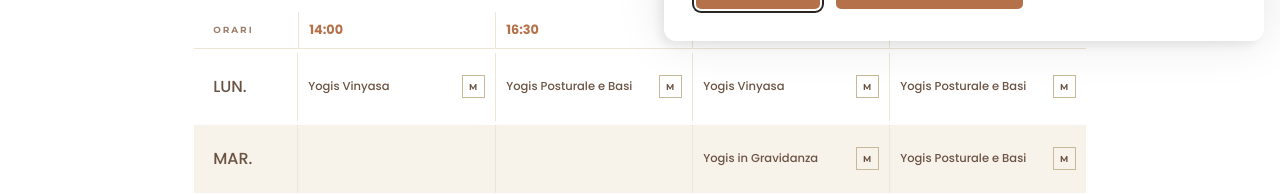
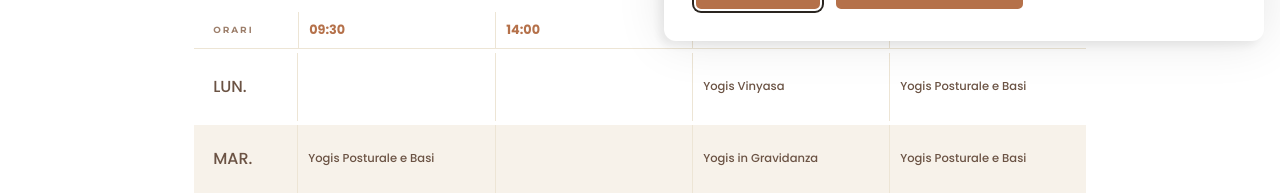
Before and after one commit to SimoneColarelli/claude-version, a plain HTML site: page public/orari/index.html in a window 1280 px wide. Shown: the part 743-937 px from the top of the page. Drawn offline with Linux system fonts and the light colour scheme.

Commit message:
Nuovo orario settimanale senza insegnanti, nota sui corsi a gruppi e LUNEDÌ accentato
- orari.json: colonne 09:30, 14:00, 18:00, 19:30; tolti Yogis per Bambini,
  Yogis Mum&Baby, lunedì 14:00/16:30 e mercoledì 14:00; aggiunte martedì
  Posturale e Basi, giovedì Vinyasa e venerdì Gravidanza alle 09:30
- rimossi insegnanti da JSON, validazione, renderer e CSS dell'orario
- nota sotto la tabella sulla programmazione di bambini e Mum&baby
- etichetta accessibile del lunedì: LUNEDÌ
- fallback HTML dell'orario rigenerato dal renderer

Co-Authored-By: Claude Opus 5.5 <noreply@anthropic.com>

```diff
--- a/public/assets/js/content-cms.js
+++ b/public/assets/js/content-cms.js
@@ -408,7 +408,6 @@
 
   function createSchedule(data, coursesData) {
     const courseById = new Map(model.getActiveCourses(coursesData).map(course => [course.id, course]));
-    const teacherById = new Map(data.insegnanti.map(teacher => [teacher.id, teacher]));
     const orderedDays = [...data.giorni].sort(
       (left, right) => model.DAY_ORDER.indexOf(left.giorno) - model.DAY_ORDER.indexOf(right.giorno)
     );
@@ -443,30 +442,23 @@
         if (sharedTimes[lessonIndex] && sharedTimes[lessonIndex] !== lesson.ora) {
           item.classList.add('orario-slot--time-exception');
         }
-        const isEmptySlot = (!lesson.corsoId && !lesson.insegnanteId)
-          || !courseById.has(lesson.corsoId);
+        const isEmptySlot = !lesson.corsoId || !courseById.has(lesson.corsoId);
 
         if (isEmptySlot) {
           item.classList.add('orario-slot--empty');
           item.setAttribute('aria-label', `${lesson.ora}: nessuna lezione programmata`);
 
           const emptyCourse = element('span', 'orario-course', 'Nessuna lezione');
-          const emptyTeacher = element('span', 'orario-teacher', '–');
           emptyCourse.setAttribute('aria-hidden', 'true');
-          emptyTeacher.setAttribute('aria-hidden', 'true');
-          item.append(time, emptyCourse, emptyTeacher);
+          item.append(time, emptyCourse);
           slots.append(item);
           return;
         }
 
         const course = courseById.get(lesson.corsoId);
-        const teacher = teacherById.get(lesson.insegnanteId);
-        item.setAttribute('aria-label', `${lesson.ora}: ${course.nome}, insegnante ${teacher.nome}`);
+        item.setAttribute('aria-label', `${lesson.ora}: ${course.nome}`);
         const courseName = element('span', 'orario-course', course.nome);
-        const teacherLabel = element('span', 'orario-teacher', teacher.sigla);
-        teacherLabel.setAttribute('aria-label', `Insegnante ${teacher.nome}`);
-        teacherLabel.title = `Insegnante: ${teacher.nome}`;
-        item.append(time, courseName, teacherLabel);
+        item.append(time, courseName);
         slots.append(item);
       });
 
--- a/public/assets/js/content-model.js
+++ b/public/assets/js/content-model.js
@@ -24,7 +24,7 @@
     'domenica'
   ];
   const DAY_LABELS = {
-    lunedi: 'LUNEDI\'',
+    lunedi: 'LUNEDÌ',
     martedi: 'MARTEDÌ',
     mercoledi: 'MERCOLEDÌ',
     giovedi: 'GIOVEDÌ',
@@ -204,21 +204,6 @@
       addIssue(issues, file, 'impossibile verificare corsoId senza un content/corsi.json valido');
     }
 
-    const teacherIds = new Set();
-    if (!Array.isArray(data.insegnanti) || data.insegnanti.length === 0) {
-      addIssue(issues, `${file}.insegnanti`, 'deve essere un array non vuoto');
-    } else {
-      data.insegnanti.forEach((teacher, index) => {
-        const path = `${file}.insegnanti[${index}]`;
-        if (!requireObject(teacher, path, issues)) return;
-        if (requireSlug(teacher.id, `${path}.id`, issues)) {
-          checkDuplicate(teacher.id, `${path}.id`, teacherIds, issues);
-        }
-        requireString(teacher.nome, `${path}.nome`, issues);
-        requireString(teacher.sigla, `${path}.sigla`, issues, { maxLength: 4 });
-      });
-    }
-
     const seenDays = new Set();
     const seenLessons = new Set();
     if (!Array.isArray(data.giorni) || data.giorni.length === 0) {
@@ -248,23 +233,12 @@
           if (requireString(lesson.ora, `${lessonPath}.ora`, issues) && !TIME_PATTERN.test(lesson.ora)) {
             addIssue(issues, `${lessonPath}.ora`, 'usa il formato 24 ore HH:MM');
           }
+          if (lesson.corsoId !== undefined && typeof lesson.corsoId !== 'string') {
+            addIssue(issues, `${lessonPath}.corsoId`, 'deve essere una stringa (vuota per uno slot senza lezione)');
+          }
           const courseId = typeof lesson.corsoId === 'string' ? lesson.corsoId.trim() : '';
-          const teacherId = typeof lesson.insegnanteId === 'string' ? lesson.insegnanteId.trim() : '';
-          const isEmptySlot = !courseId && !teacherId;
-
-          if (!isEmptySlot && (!courseId || !teacherId)) {
-            addIssue(
-              issues,
-              lessonPath,
-              'corsoId e insegnanteId devono essere entrambi valorizzati oppure entrambi vuoti'
-            );
-          }
-
           if (courseId && !courseIds.has(courseId)) {
             addIssue(issues, `${lessonPath}.corsoId`, `corso inesistente: ${courseId}`);
-          }
-          if (teacherId && !teacherIds.has(teacherId)) {
-            addIssue(issues, `${lessonPath}.insegnanteId`, `insegnante inesistente: ${teacherId}`);
           }
 
           const lessonKey = `${day.giorno}|${lesson.ora}`;
--- a/public/content/orari.json
+++ b/public/content/orari.json
@@ -1,53 +1,49 @@
 {
   "schemaVersion": 1,
-  "insegnanti": [
-    { "id": "insegnante-m", "nome": "M", "sigla": "M" },
-    { "id": "insegnante-d", "nome": "D", "sigla": "D" }
-  ],
   "giorni": [
     {
       "giorno": "lunedi",
       "lezioni": [
-        { "ora": "14:00", "corsoId": "vinyasa", "insegnanteId": "insegnante-m" },
-        { "ora": "16:30", "corsoId": "posturale", "insegnanteId": "insegnante-m"},
-        { "ora": "18:00", "corsoId": "vinyasa", "insegnanteId": "insegnante-m" },
-        { "ora": "19:30", "corsoId": "posturale", "insegnanteId": "insegnante-m" }
+        { "ora": "09:30", "corsoId": "" },
+        { "ora": "14:00", "corsoId": "" },
+        { "ora": "18:00", "corsoId": "vinyasa" },
+        { "ora": "19:30", "corsoId": "posturale" }
       ]
     },
     {
       "giorno": "martedi",
       "lezioni": [
-        { "ora": "14:00", "corsoId": "", "insegnanteId": "" },
-        { "ora": "16:30", "corsoId": "", "insegnanteId": "" },
-        { "ora": "18:00", "corsoId": "pregnancy", "insegnanteId": "insegnante-m" },
-        { "ora": "19:30", "corsoId": "posturale", "insegnanteId": "insegnante-m" }
+        { "ora": "09:30", "corsoId": "posturale" },
+        { "ora": "14:00", "corsoId": "" },
+        { "ora": "18:00", "corsoId": "pregnancy" },
+        { "ora": "19:30", "corsoId": "posturale" }
       ]
     },
     {
       "giorno": "mercoledi",
       "lezioni": [
-        { "ora": "14:00", "corsoId": "posturale", "insegnanteId": "insegnante-m" },
-        { "ora": "16:30", "corsoId": "bambini", "insegnanteId": "insegnante-m" },
-        { "ora": "18:00", "corsoId": "", "insegnanteId": "" },
-        { "ora": "19:30", "corsoId": "vinyasa", "insegnanteId": "insegnante-m" }
+        { "ora": "09:30", "corsoId": "" },
+        { "ora": "14:00", "corsoId": "" },
+        { "ora": "18:00", "corsoId": "" },
+        { "ora": "19:30", "corsoId": "vinyasa" }
       ]
     },
     {
       "giorno": "giovedi",
       "lezioni": [
-        { "ora": "14:00", "corsoId": "", "insegnanteId": "" },
-        { "ora": "16:30", "corsoId": "", "insegnanteId": "" },
-        { "ora": "18:00", "corsoId": "posturale", "insegnanteId": "insegnante-m" },
-        { "ora": "19:30", "corsoId": "vinyasa", "insegnanteId": "insegnante-m" }
+        { "ora": "09:30", "corsoId": "vinyasa" },
+        { "ora": "14:00", "corsoId": "" },
+        { "ora": "18:00", "corsoId": "posturale" },
+        { "ora": "19:30", "corsoId": "vinyasa" }
       ]
     },
     {
       "giorno": "venerdi",
       "lezioni": [
-        { "ora": "14:00", "corsoId": "vinyasa", "insegnanteId": "insegnante-m" },
-        { "ora": "16:30", "corsoId": "mum-baby", "insegnanteId": "insegnante-m" },
-        { "ora": "18:00", "corsoId": "", "insegnanteId": "" },
-        { "ora": "19:00", "corsoId": "vinyasa", "insegnanteId": "insegnante-d" }
+        { "ora": "09:30", "corsoId": "pregnancy" },
+        { "ora": "14:00", "corsoId": "vinyasa" },
+        { "ora": "18:00", "corsoId": "" },
+        { "ora": "19:00", "corsoId": "vinyasa" }
       ]
     }
   ]
--- a/public/orari/index.html
+++ b/public/orari/index.html
@@ -176,7 +176,7 @@
 
   .orario-slot {
     display: grid;
-    grid-template-columns: minmax(2.8rem, auto) minmax(0, 1fr) 1.45rem;
+    grid-template-columns: minmax(2.8rem, auto) minmax(0, 1fr);
     align-items: center;
     gap: clamp(0.3rem, 0.6vw, 0.5rem);
     min-width: 0;
@@ -190,8 +190,7 @@
     opacity: 0.58;
   }
 
-  .orario-slot--empty .orario-course,
-  .orario-slot--empty .orario-teacher {
+  .orario-slot--empty .orario-course {
     visibility: hidden;
   }
 
@@ -230,7 +229,7 @@
     }
 
     .orario-board--shared-times .orario-slot {
-      grid-template-columns: minmax(0, 1fr) 1.45rem;
+      grid-template-columns: minmax(0, 1fr);
     }
 
     .orario-board--shared-times .orario-slot .orario-time {
@@ -238,7 +237,7 @@
     }
 
     .orario-board--shared-times .orario-slot--time-exception {
-      grid-template-columns: minmax(2.8rem, auto) minmax(0, 1fr) 1.45rem;
+      grid-template-columns: minmax(2.8rem, auto) minmax(0, 1fr);
     }
 
     .orario-board--shared-times .orario-slot--time-exception .orario-time {
@@ -260,18 +259,6 @@
     font-size: clamp(0.72rem, 0.85vw, 0.82rem);
     font-weight: 500;
     line-height: 1.25;
-    color: var(--brown);
-  }
-
-  .orario-teacher {
-    display: inline-flex;
-    align-items: center;
-    justify-content: center;
-    width: 1.45rem;
-    aspect-ratio: 1;
-    border: 1px solid var(--sand);
-    font-size: 0.54rem;
-    font-weight: 700;
     color: var(--brown);
   }
 
@@ -644,13 +631,12 @@
     .orario-day-name h3 { font-size: 1.05rem; }
     .orario-slot {
       min-height: 3.25rem;
-      grid-template-columns: 3.4rem minmax(0, 1fr) 1.45rem;
+      grid-template-columns: 3.4rem minmax(0, 1fr);
       padding: 0.7rem 0.9rem;
     }
     .orario-slot + .orario-slot { border-top: 1px solid var(--cream-mid); border-left: 0; }
     .orario-time { font-size: 0.95rem; }
     .orario-course { font-size: 0.78rem; }
-    .orario-teacher { width: 1.45rem; }
   }
 
   @keyframes fadeUp { from { opacity: 0; transform: translateY(22px); } to { opacity: 1; transform: translateY(0); } }
@@ -702,13 +688,14 @@
     <a href="https://wa.me/393452233737" class="btn-ghost-dark">Prenota il posto</a>
   </div>
   <div class="orario-board" aria-label="Orario settimanale delle lezioni in studio" hidden>
-    <div class="orario-board-times" aria-hidden="true"><span class="orario-board-times-label">Orari</span><div class="orario-board-times-columns"><span class="orario-board-time">14:00</span><span class="orario-board-time">16:30</span><span class="orario-board-time">18:00</span><span class="orario-board-time">19:30</span></div></div>
-    <article class="orario-day"><div class="orario-day-name"><h3 aria-label="LUNEDI'">LUN.</h3></div><ul class="orario-slots"><li class="orario-slot" aria-label="14:00: Yogis Vinyasa, insegnante M"><time class="orario-time" datetime="14:00">14:00</time><span class="orario-course">Yogis Vinyasa</span><span class="orario-teacher" aria-label="Insegnante M" title="Insegnante: M">M</span></li><li class="orario-slot" aria-label="16:30: Yogis Posturale e Basi, insegnante M"><time class="orario-time" datetime="16:30">16:30</time><span class="orario-course">Yogis Posturale e Basi</span><span class="orario-teacher" aria-label="Insegnante M" title="Insegnante: M">M</span></li><li class="orario-slot" aria-label="18:00: Yogis Vinyasa, insegnante M"><time class="orario-time" datetime="18:00">18:00</time><span class="orario-course">Yogis Vinyasa</span><span class="orario-teacher" aria-label="Insegnante M" title="Insegnante: M">M</span></li><li class="orario-slot" aria-label="19:30: Yogis Posturale e Basi, insegnante M"><time class="orario-time" datetime="19:30">19:30</time><span class="orario-course">Yogis Posturale e Basi</span><span class="orario-teacher" aria-label="Insegnante M" title="Insegnante: M">M</span></li></ul></article>
-    <article class="orario-day"><div class="orario-day-name"><h3 aria-label="MARTEDÌ">MAR.</h3></div><ul class="orario-slots"><li class="orario-slot orario-slot--empty" aria-label="14:00: nessuna lezione programmata"><time class="orario-time" datetime="14:00">14:00</time><span class="orario-course" aria-hidden="true">Nessuna lezione</span><span class="orario-teacher" aria-hidden="true">–</span></li><li class="orario-slot orario-slot--empty" aria-label="16:30: nessuna lezione programmata"><time class="orario-time" datetime="16:30">16:30</time><span class="orario-course" aria-hidden="true">Nessuna lezione</span><span class="orario-teacher" aria-hidden="true">–</span></li><li class="orario-slot" aria-label="18:00: Yogis in Gravidanza, insegnante M"><time class="orario-time" datetime="18:00">18:00</time><span class="orario-course">Yogis in Gravidanza</span><span class="orario-teacher" aria-label="Insegnante M" title="Insegnante: M">M</span></li><li class="orario-slot" aria-label="19:30: Yogis Posturale e Basi, insegnante M"><time class="orario-time" datetime="19:30">19:30</time><span class="orario-course">Yogis Posturale e Basi</span><span class="orario-teacher" aria-label="Insegnante M" title="Insegnante: M">M</span></li></ul></article>
-    <article class="orario-day"><div class="orario-day-name"><h3 aria-label="MERCOLEDÌ">MER.</h3></div><ul class="orario-slots"><li class="orario-slot" aria-label="14:00: Yogis Posturale e Basi, insegnante M"><time class="orario-time" datetime="14:00">14:00</time><span class="orario-course">Yogis Posturale e Basi</span><span class="orario-teacher" aria-label="Insegnante M" title="Insegnante: M">M</span></li><li class="orario-slot" aria-label="16:30: Yogis per Bambini, insegnante M"><time class="orario-time" datetime="16:30">16:30</time><span class="orario-course">Yogis per Bambini</span><span class="orario-teacher" aria-label="Insegnante M" title="Insegnante: M">M</span></li><li class="orario-slot orario-slot--empty" aria-label="18:00: nessuna lezione programmata"><time class="orario-time" datetime="18:00">18:00</time><span class="orario-course" aria-hidden="true">Nessuna lezione</span><span class="orario-teacher" aria-hidden="true">–</span></li><li class="orario-slot" aria-label="19:30: Yogis Vinyasa, insegnante M"><time class="orario-time" datetime="19:30">19:30</time><span class="orario-course">Yogis Vinyasa</span><span class="orario-teacher" aria-label="Insegnante M" title="Insegnante: M">M</span></li></ul></article>
-    <article class="orario-day"><div class="orario-day-name"><h3 aria-label="GIOVEDÌ">GIO.</h3></div><ul class="orario-slots"><li class="orario-slot orario-slot--empty" aria-label="14:00: nessuna lezione programmata"><time class="orario-time" datetime="14:00">14:00</time><span class="orario-course" aria-hidden="true">Nessuna lezione</span><span class="orario-teacher" aria-hidden="true">–</span></li><li class="orario-slot orario-slot--empty" aria-label="16:30: nessuna lezione programmata"><time class="orario-time" datetime="16:30">16:30</time><span class="orario-course" aria-hidden="true">Nessuna lezione</span><span class="orario-teacher" aria-hidden="true">–</span></li><li class="orario-slot" aria-label="18:00: Yogis Posturale e Basi, insegnante M"><time class="orario-time" datetime="18:00">18:00</time><span class="orario-course">Yogis Posturale e Basi</span><span class="orario-teacher" aria-label="Insegnante M" title="Insegnante: M">M</span></li><li class="orario-slot" aria-label="19:30: Yogis Vinyasa, insegnante M"><time class="orario-time" datetime="19:30">19:30</time><span class="orario-course">Yogis Vinyasa</span><span class="orario-teacher" aria-label="Insegnante M" title="Insegnante: M">M</span></li></ul></article>
-    <article class="orario-day"><div class="orario-day-name"><h3 aria-label="VENERDÌ">VEN.</h3></div><ul class="orario-slots"><li class="orario-slot" aria-label="14:00: Yogis Vinyasa, insegnante M"><time class="orario-time" datetime="14:00">14:00</time><span class="orario-course">Yogis Vinyasa</span><span class="orario-teacher" aria-label="Insegnante M" title="Insegnante: M">M</span></li><li class="orario-slot" aria-label="16:30: Yogis Mum&amp;Baby, insegnante M"><time class="orario-time" datetime="16:30">16:30</time><span class="orario-course">Yogis Mum&amp;Baby</span><span class="orario-teacher" aria-label="Insegnante M" title="Insegnante: M">M</span></li><li class="orario-slot orario-slot--empty" aria-label="18:00: nessuna lezione programmata"><time class="orario-time" datetime="18:00">18:00</time><span class="orario-course" aria-hidden="true">Nessuna lezione</span><span class="orario-teacher" aria-hidden="true">–</span></li><li class="orario-slot orario-slot--time-exception" aria-label="19:00: Yogis Vinyasa, insegnante D"><time class="orario-time" datetime="19:00">19:00</time><span class="orario-course">Yogis Vinyasa</span><span class="orario-teacher" aria-label="Insegnante D" title="Insegnante: D">D</span></li></ul></article>
+    <div class="orario-board-times" aria-hidden="true"><span class="orario-board-times-label">Orari</span><div class="orario-board-times-columns"><span class="orario-board-time">09:30</span><span class="orario-board-time">14:00</span><span class="orario-board-time">18:00</span><span class="orario-board-time">19:30</span></div></div>
+    <article class="orario-day"><div class="orario-day-name"><h3 aria-label="LUNEDÌ">LUN.</h3></div><ul class="orario-slots"><li class="orario-slot orario-slot--empty" aria-label="09:30: nessuna lezione programmata"><time class="orario-time" datetime="09:30">09:30</time><span class="orario-course" aria-hidden="true">Nessuna lezione</span></li><li class="orario-slot orario-slot--empty" aria-label="14:00: nessuna lezione programmata"><time class="orario-time" datetime="14:00">14:00</time><span class="orario-course" aria-hidden="true">Nessuna lezione</span></li><li class="orario-slot" aria-label="18:00: Yogis Vinyasa"><time class="orario-time" datetime="18:00">18:00</time><span class="orario-course">Yogis Vinyasa</span></li><li class="orario-slot" aria-label="19:30: Yogis Posturale e Basi"><time class="orario-time" datetime="19:30">19:30</time><span class="orario-course">Yogis Posturale e Basi</span></li></ul></article>
+    <article class="orario-day"><div class="orario-day-name"><h3 aria-label="MARTEDÌ">MAR.</h3></div><ul class="orario-slots"><li class="orario-slot" aria-label="09:30: Yogis Posturale e Basi"><time class="orario-time" datetime="09:30">09:30</time><span class="orario-course">Yogis Posturale e Basi</span></li><li class="orario-slot orario-slot--empty" aria-label="14:00: nessuna lezione programmata"><time class="orario-time" datetime="14:00">14:00</time><span class="orario-course" aria-hidden="true">Nessuna lezione</span></li><li class="orario-slot" aria-label="18:00: Yogis in Gravidanza"><time class="orario-time" datetime="18:00">18:00</time><span class="orario-course">Yogis in Gravidanza</span></li><li class="orario-slot" aria-label="19:30: Yogis Posturale e Basi"><time class="orario-time" datetime="19:30">19:30</time><span class="orario-course">Yogis Posturale e Basi</span></li></ul></article>
+    <article class="orario-day"><div class="orario-day-name"><h3 aria-label="MERCOLEDÌ">MER.</h3></div><ul class="orario-slots"><li class="orario-slot orario-slot--empty" aria-label="09:30: nessuna lezione programmata"><time class="orario-time" datetime="09:30">09:30</time><span class="orario-course" aria-hidden="true">Nessuna lezione</span></li><li class="orario-slot orario-slot--empty" aria-label="14:00: nessuna lezione programmata"><time class="orario-time" datetime="14:00">14:00</time><span class="orario-course" aria-hidden="true">Nessuna lezione</span></li><li class="orario-slot orario-slot--empty" aria-label="18:00: nessuna lezione programmata"><time class="orario-time" datetime="18:00">18:00</time><span class="orario-course" aria-hidden="true">Nessuna lezione</span></li><li class="orario-slot" aria-label="19:30: Yogis Vinyasa"><time class="orario-time" datetime="19:30">19:30</time><span class="orario-course">Yogis Vinyasa</span></li></ul></article>
+    <article class="orario-day"><div class="orario-day-name"><h3 aria-label="GIOVEDÌ">GIO.</h3></div><ul class="orario-slots"><li class="orario-slot" aria-label="09:30: Yogis Vinyasa"><time class="orario-time" datetime="09:30">09:30</time><span class="orario-course">Yogis Vinyasa</span></li><li class="orario-slot orario-slot--empty" aria-label="14:00: nessuna lezione programmata"><time class="orario-time" datetime="14:00">14:00</time><span class="orario-course" aria-hidden="true">Nessuna lezione</span></li><li class="orario-slot" aria-label="18:00: Yogis Posturale e Basi"><time class="orario-time" datetime="18:00">18:00</time><span class="orario-course">Yogis Posturale e Basi</span></li><li class="orario-slot" aria-label="19:30: Yogis Vinyasa"><time class="orario-time" datetime="19:30">19:30</time><span class="orario-course">Yogis Vinyasa</span></li></ul></article>
+    <article class="orario-day"><div class="orario-day-name"><h3 aria-label="VENERDÌ">VEN.</h3></div><ul class="orario-slots"><li class="orario-slot" aria-label="09:30: Yogis in Gravidanza"><time class="orario-time" datetime="09:30">09:30</time><span class="orario-course">Yogis in Gravidanza</span></li><li class="orario-slot" aria-label="14:00: Yogis Vinyasa"><time class="orario-time" datetime="14:00">14:00</time><span class="orario-course">Yogis Vinyasa</span></li><li class="orario-slot orario-slot--empty" aria-label="18:00: nessuna lezione programmata"><time class="orario-time" datetime="18:00">18:00</time><span class="orario-course" aria-hidden="true">Nessuna lezione</span></li><li class="orario-slot orario-slot--time-exception" aria-label="19:00: Yogis Vinyasa"><time class="orario-time" datetime="19:00">19:00</time><span class="orario-course">Yogis Vinyasa</span></li></ul></article>
   </div>
+  <p class="orario-note">Yogis per bambini e Yogis Mum&amp;baby vengono programmate in base alle disponibilità dei gruppi che si formano</p>
 </section>
 
 <!-- PREZZI -->
@@ -819,8 +806,8 @@
   });
   document.querySelectorAll('.mobile-link').forEach(link => link.addEventListener('click', () => setMobileMenu(false)));
 </script>
-<script src="/assets/js/content-model.js?v=20260813-2"></script>
-<script src="/assets/js/content-cms.js?v=20261118-2"></script>
+<script src="/assets/js/content-model.js?v=20261119-1"></script>
+<script src="/assets/js/content-cms.js?v=20261119-1"></script>
 <script src="/vendor/silktide/silktide-consent-manager.js?v=20260626-1"></script>
 <script src="/assets/js/cookie-consent.js?v=20260626-1"></script>
 </body>
```
Also changed, not shown: public/cookie-policy/index.html (+2 -2 lines), public/corsi/index.html (+2 -2 lines), public/index.html (+2 -2 lines), public/note-legali/index.html (+2 -2 lines), public/online/index.html (+2 -2 lines), public/privacy-policy/index.html (+2 -2 lines), public/regolamento/index.html (+2 -2 lines), public/studio/index.html (+2 -2 lines), 1 other file.
